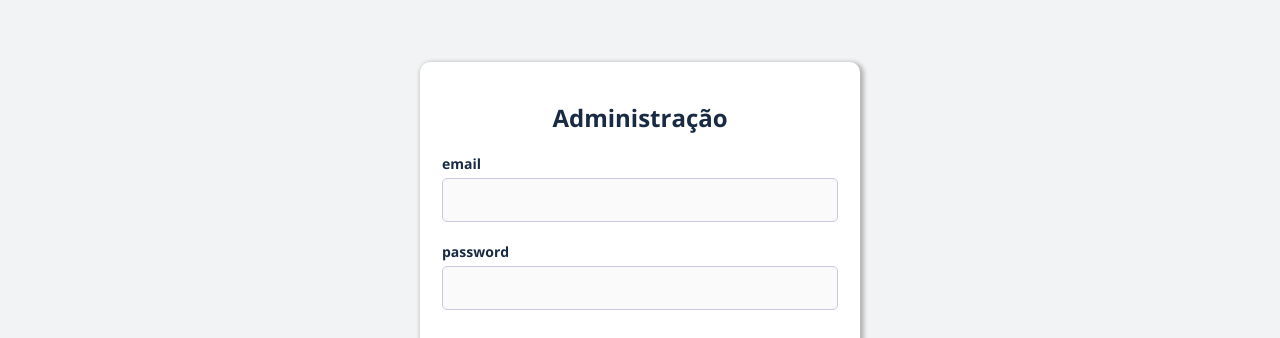
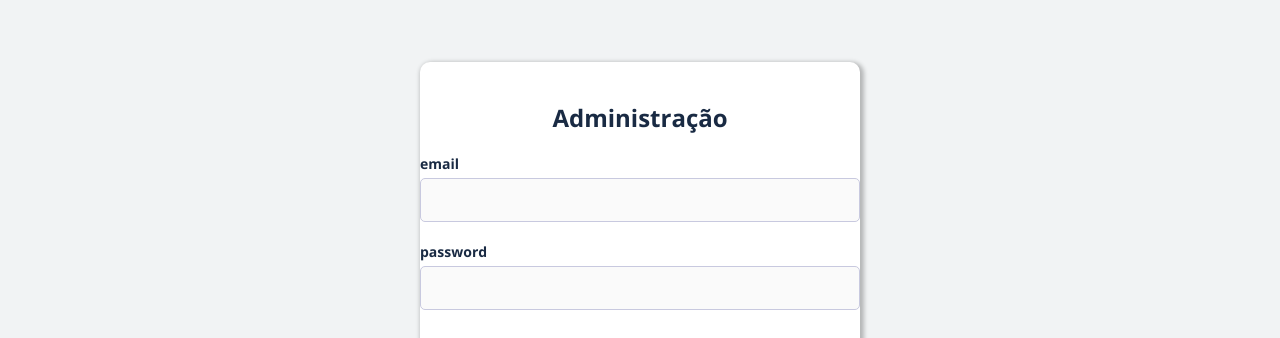
Before and after one commit to EddyPBR/mural-digital, a React (Create React App) app in the folder web/: page /admin in a window 1280 px wide. Shown: the part 133-471 px from the top of the page. Built offline with nearby package versions, Linux system fonts and the light colour scheme.

Commit message:
:wrench: Modificando components de input e textarea

```diff
--- a/web/src/components/Input/index.tsx
+++ b/web/src/components/Input/index.tsx
@@ -16,7 +16,8 @@ const Input: React.FC<InputProps> = ({ label, name, type, ...rest }) => {
 }
 
 const Fieldset = styled.fieldset`
-  width: 90%;
+  width: 100%;
+  max-width: 90vw;
   display: flex;
   flex-direction: column;
   margin-bottom: 2rem;
--- a/web/src/components/Textarea/index.tsx
+++ b/web/src/components/Textarea/index.tsx
@@ -16,7 +16,8 @@ const Textarea: React.FC<TextareaProps> = ({ label, name, ...rest }) => {
 }
 
 const Fieldset = styled.fieldset`
-  width: 90%;
+  width: 100%;
+  max-width: 90vw;
   display: flex;
   flex-direction: column;
   border: none;
@@ -32,7 +33,7 @@ const Label = styled.label`
 const InputPlace = styled.textarea`
   width: 100%;
   max-width: 90vw;
-  min-height: 30rem;
+  min-height: 29rem;
   background-color: #FAFAFA;
   border: 1px solid #C8C9DF;
   border-radius: .5rem;
```
